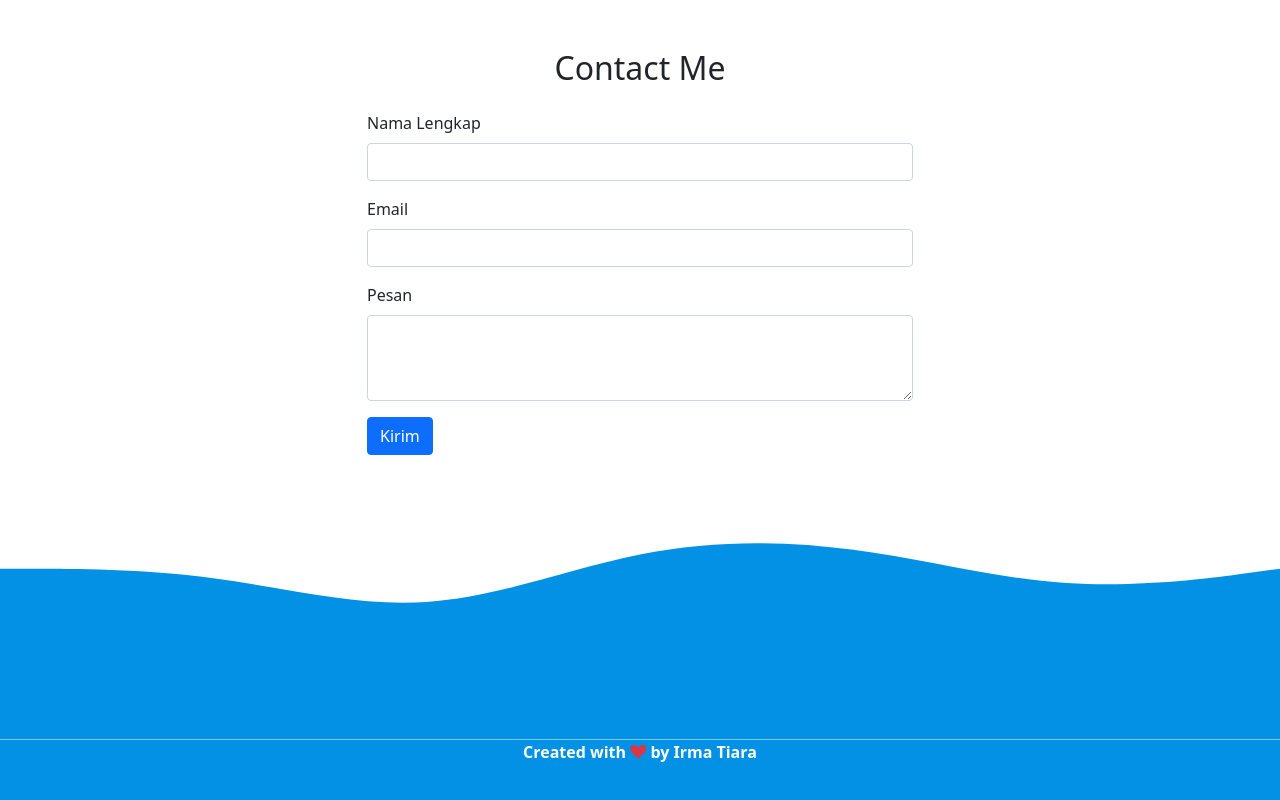
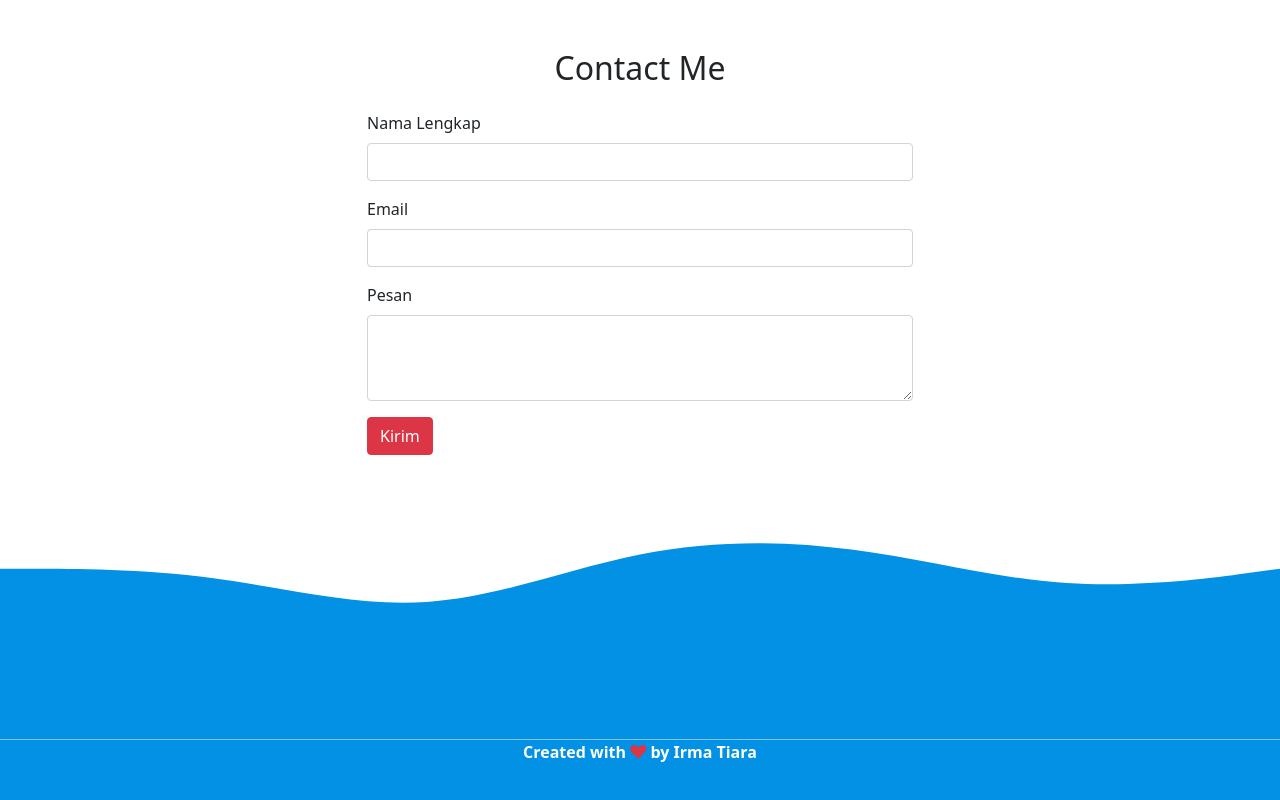
Before and after one commit to irmatiara/irmatiara.github.io, a plain HTML site: page index.html in a window 1280 px wide. Shown: the part 2970-3770 px from the top of the page. Drawn offline with nearby package versions, Linux system fonts and the light colour scheme.

Commit message:
merubah warna tombol

```diff
--- a/index.html
+++ b/index.html
@@ -178,7 +178,7 @@
                 <label for="pesan" class="form-label">Pesan</label>
                 <textarea class="form-control" id="pesan" rows="3" name="pesan"></textarea>
               </div>
-              <button type="submit" class="btn btn-primary btn-kirim">Kirim</button>
+              <button type="submit" class="btn btn-danger btn-kirim">Kirim</button>
               <button class="btn btn-primary btn-loading d-none" type="button" disabled>
                 <span class="spinner-border spinner-border-sm" role="status" aria-hidden="true"></span>
                 Loading...
```
